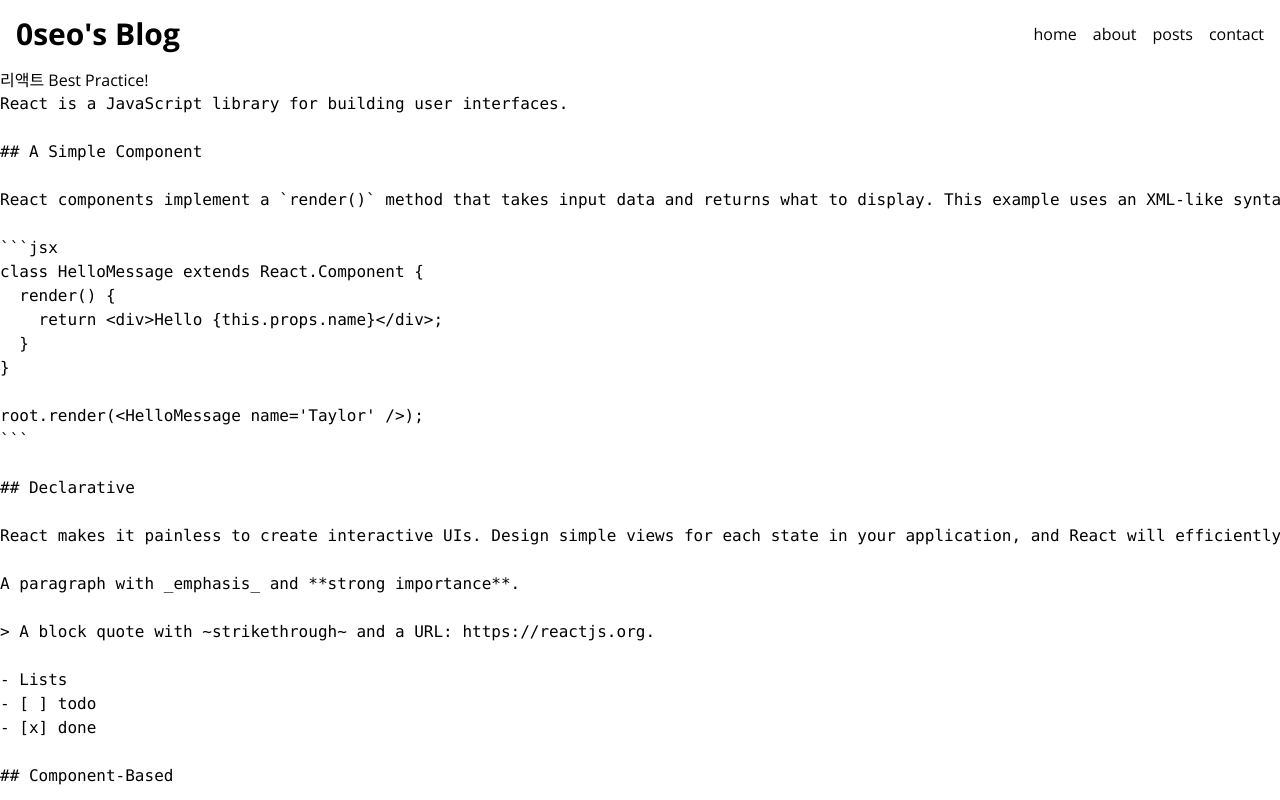
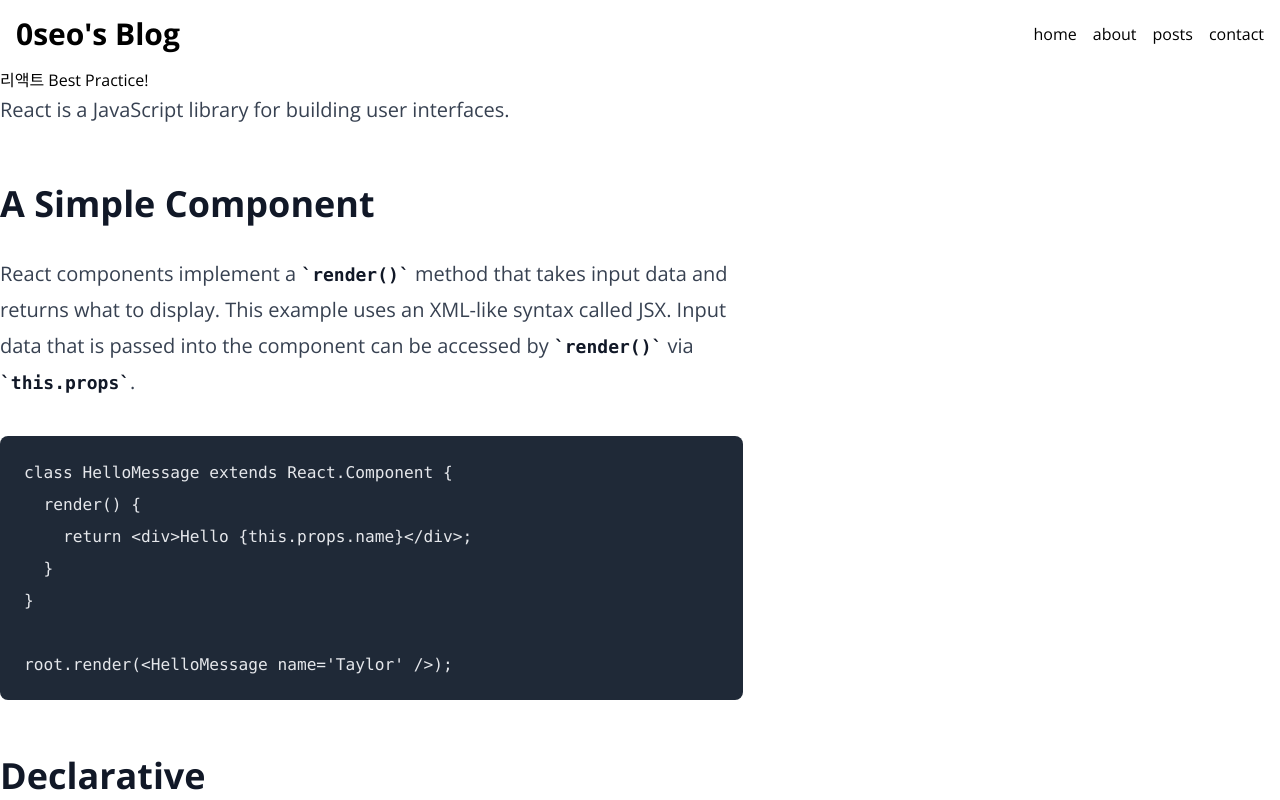
Before and after one commit to 0seo8/DreamCoding, a Next.js app in the folder blog/: page /posts/best-react-practices in a window 1280 px wide. Built offline with nearby package versions, Linux system fonts and the light colour scheme.

Commit message:
feat: 마크다운 뷰어-라이브러리

```diff
--- a/blog/package.json
+++ b/blog/package.json
@@ -15,6 +15,7 @@
     "react-multi-carousel": "^2.8.4"
   },
   "devDependencies": {
+    "@tailwindcss/typography": "^0.5.10",
     "@types/node": "^20",
     "@types/react": "^18",
     "@types/react-dom": "^18",
--- a/blog/src/app/posts/[slug]/page.tsx
+++ b/blog/src/app/posts/[slug]/page.tsx
@@ -1,5 +1,6 @@
 import React from 'react';
 import { getPostData } from '@/service/posts';
+import MarkdownViewer from '@/components/MarkdownViewer';
 
 type Props = {
   params: {
@@ -8,14 +9,12 @@
 }
 
 export default async  function PostPage({params: {slug}}:Props) {
-  // 1. 전달된 slug에 해당하는 포스트 데이터를 읽어와서
-  // 2. 데이터를 마크다운뷰어에 표기하면 됨.
+  const post = await getPostData(slug);
 
-  const post = await getPostData(slug);
   return (
   <>
     <h1>{post.title}</h1>
-    <pre>{post.content}</pre>
+    <MarkdownViewer content={post.content}/>
   </>
  );
 }
--- /dev/null
+++ b/blog/src/components/MarkdownViewer.tsx
@@ -0,0 +1,13 @@
+import ReactMarkdown from 'react-markdown'
+import remarkGfm from 'remark-gfm'
+
+type Props = {
+  content: string
+}
+export default function MarkdownViewer({content}: Props) {
+  return (
+  <ReactMarkdown className="prose lg:prose-xl" remarkPlugins={[remarkGfm]}>
+    {content}
+  </ReactMarkdown>
+ );
+}
--- a/blog/tailwind.config.ts
+++ b/blog/tailwind.config.ts
@@ -15,6 +15,8 @@
       },
     },
   },
-  plugins: [],
+  plugins: [
+    require('@tailwindcss/typography')
+  ],
 }
 export default config
```
Also changed, not shown: package.json (added, +9 -0 lines), 2 other files (tests, documents, lock files or other folders).
